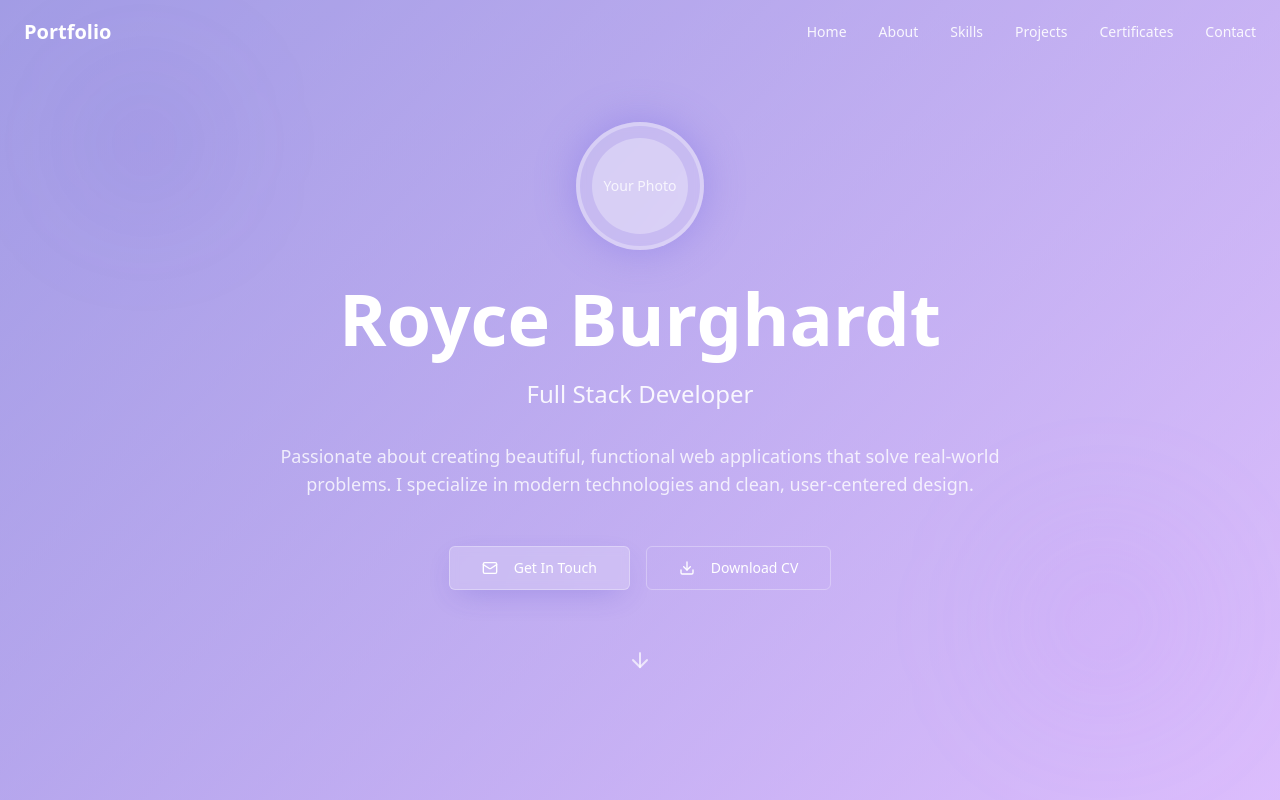
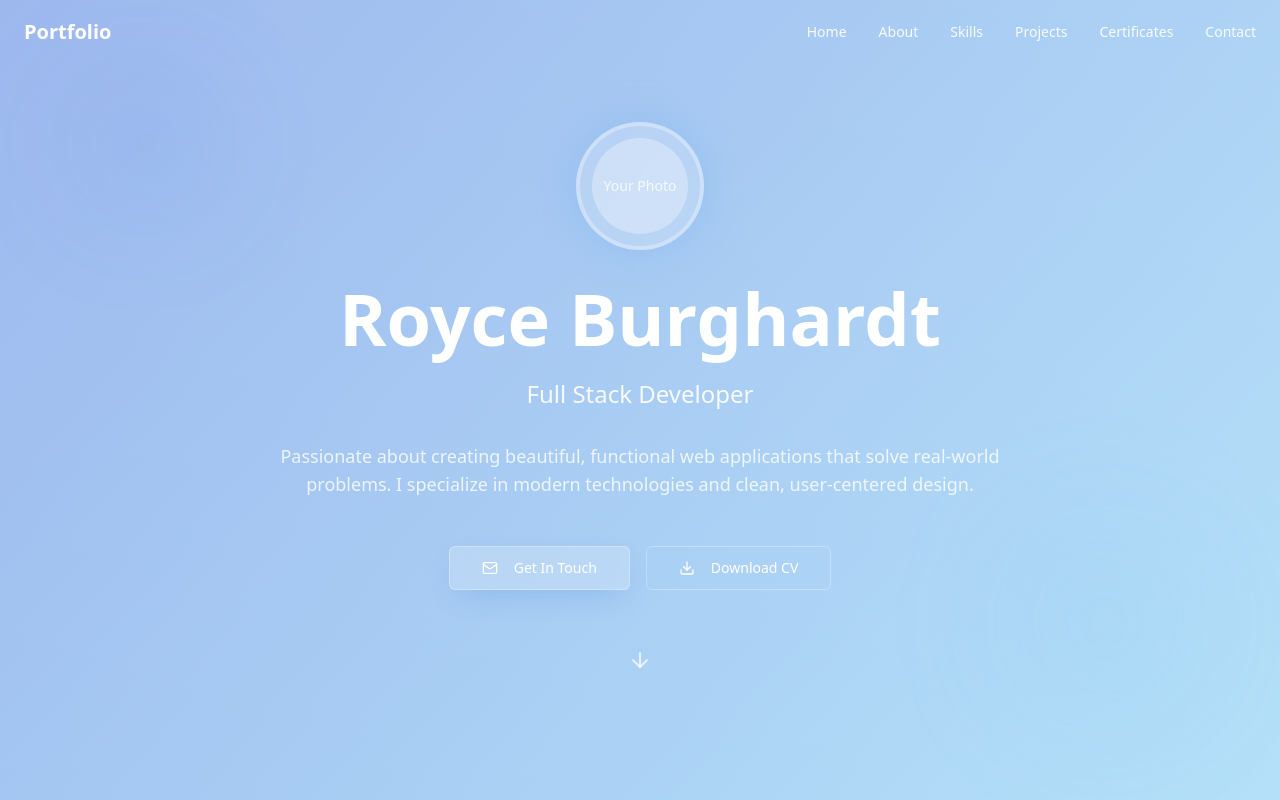
Before and after one commit to royceburghardt/credential-curation-zone, a React (Vite) app: page / in a window 1280 px wide. Shown: the top 800 px of the page. Built offline with nearby package versions, Linux system fonts and the light colour scheme.

Commit message:
Adjust background to blue
Update the background to be more blue than purple.

```diff
--- a/src/index.css
+++ b/src/index.css
@@ -17,9 +17,9 @@ All colors MUST be HSL.
     --popover: 0 0% 100%;
     --popover-foreground: 222.2 84% 4.9%;
 
-    --primary: 245 58% 51%;
+    --primary: 220 70% 55%;
     --primary-foreground: 0 0% 98%;
-    --primary-glow: 245 70% 65%;
+    --primary-glow: 210 80% 70%;
 
     --secondary: 210 40% 96.1%;
     --secondary-foreground: 222.2 47.4% 11.2%;
@@ -27,7 +27,7 @@ All colors MUST be HSL.
     --muted: 210 40% 96.1%;
     --muted-foreground: 215.4 16.3% 46.9%;
 
-    --accent: 270 95% 75%;
+    --accent: 200 85% 70%;
     --accent-foreground: 222.2 47.4% 11.2%;
 
     --destructive: 0 84.2% 60.2%;
@@ -35,13 +35,13 @@ All colors MUST be HSL.
 
     --border: 214.3 31.8% 91.4%;
     --input: 214.3 31.8% 91.4%;
-    --ring: 245 58% 51%;
+    --ring: 220 70% 55%;
 
     /* Portfolio-specific design tokens */
-    --hero-gradient: linear-gradient(135deg, hsl(245 58% 51%), hsl(270 95% 75%));
-    --gradient-subtle: linear-gradient(180deg, hsl(0 0% 100%), hsl(245 58% 98%));
-    --shadow-elegant: 0 10px 30px -10px hsl(245 58% 51% / 0.3);
-    --shadow-glow: 0 0 40px hsl(245 70% 65% / 0.4);
+    --hero-gradient: linear-gradient(135deg, hsl(220 70% 55%), hsl(200 85% 70%));
+    --gradient-subtle: linear-gradient(180deg, hsl(0 0% 100%), hsl(220 70% 98%));
+    --shadow-elegant: 0 10px 30px -10px hsl(220 70% 55% / 0.3);
+    --shadow-glow: 0 0 40px hsl(210 80% 70% / 0.4);
     --shadow-card: 0 4px 20px -4px hsl(245 58% 51% / 0.1);
 
     /* Animation tokens */
```
